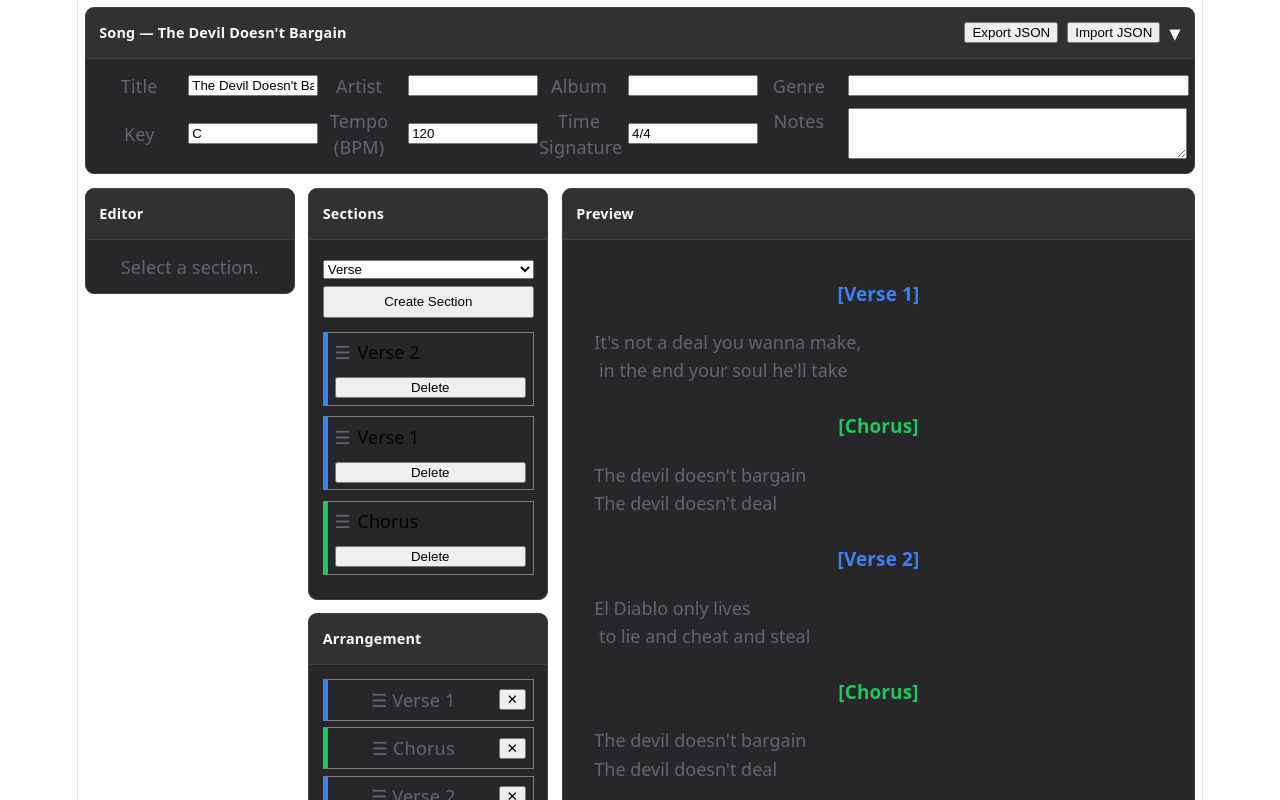
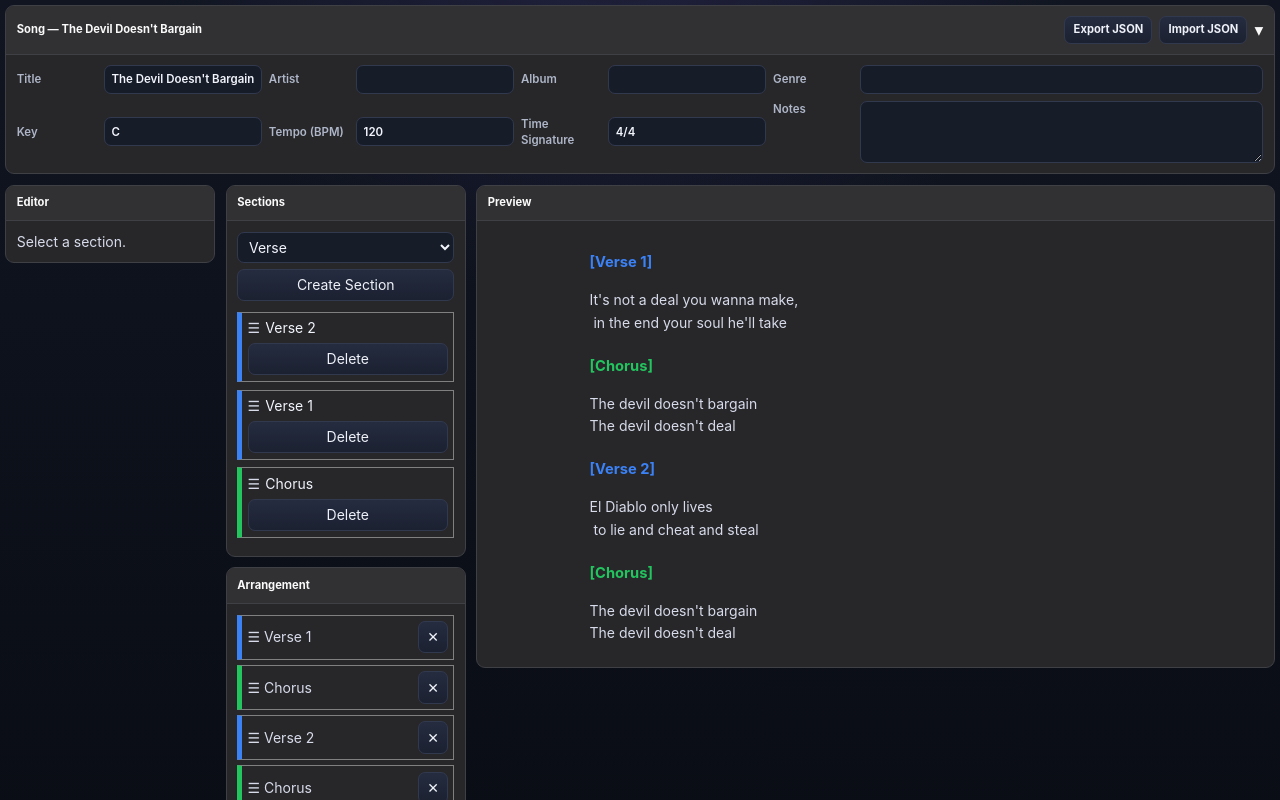
Before and after one commit to dstancomb3/Songwriter-Studio, a React (Vite) app: page / in a window 1280 px wide. Shown: the top 800 px of the page. Built offline with nearby package versions, Linux system fonts and the light colour scheme.

Commit message:
Restyle Songwriter Studio shell

```diff
--- a/src/index.css
+++ b/src/index.css
@@ -1,111 +1,390 @@
 :root {
-  --text: #6b6375;
-  --text-h: #08060d;
-  --bg: #fff;
-  --border: #e5e4e7;
-  --code-bg: #f4f3ec;
-  --accent: #aa3bff;
-  --accent-bg: rgba(170, 59, 255, 0.1);
-  --accent-border: rgba(170, 59, 255, 0.5);
-  --social-bg: rgba(244, 243, 236, 0.5);
-  --shadow:
-    rgba(0, 0, 0, 0.1) 0 10px 15px -3px, rgba(0, 0, 0, 0.05) 0 4px 6px -2px;
-
-  --sans: system-ui, 'Segoe UI', Roboto, sans-serif;
-  --heading: system-ui, 'Segoe UI', Roboto, sans-serif;
-  --mono: ui-monospace, Consolas, monospace;
-
-  font: 18px/145% var(--sans);
-  letter-spacing: 0.18px;
-  color-scheme: light dark;
-  color: var(--text);
-  background: var(--bg);
+  color-scheme: dark;
+  font-family: Inter, "Segoe UI", system-ui, sans-serif;
+  font-size: 14px;
+  line-height: 1.42;
+  font-weight: 400;
+  color: #d7dbea;
+  background: #0b0e16;
   font-synthesis: none;
   text-rendering: optimizeLegibility;
   -webkit-font-smoothing: antialiased;
-  -moz-osx-font-smoothing: grayscale;
-
-  @media (max-width: 1024px) {
-    font-size: 16px;
-  }
+  --shell: #0b0e16;
+  --shell-2: #111522;
+  --panel: rgba(20, 25, 38, 0.96);
+  --panel-header: rgba(30, 36, 53, 0.98);
+  --panel-border: #2b3348;
+  --panel-border-soft: rgba(83, 94, 126, 0.32);
+  --text: #d7dbea;
+  --muted: #8f98ad;
+  --bright: #f7f8fc;
+  --accent: #8b7cff;
+  --accent-2: #b47dff;
+  --paper: #f5f0e6;
+  --paper-2: #eee6d8;
+  --paper-text: #2c2a31;
+  --control: #171c29;
+  --control-hover: #202638;
+  --control-border: #31394f;
+  --focus: rgba(139, 124, 255, 0.24);
 }
 
-@media (prefers-color-scheme: dark) {
-  :root {
-    --text: #9ca3af;
-    --text-h: #f3f4f6;
-    --bg: #16171d;
-    --border: #2e303a;
-    --code-bg: #1f2028;
-    --accent: #c084fc;
-    --accent-bg: rgba(192, 132, 252, 0.15);
-    --accent-border: rgba(192, 132, 252, 0.5);
-    --social-bg: rgba(47, 48, 58, 0.5);
-    --shadow:
-      rgba(0, 0, 0, 0.4) 0 10px 15px -3px, rgba(0, 0, 0, 0.25) 0 4px 6px -2px;
-  }
-
-  #social .button-icon {
-    filter: invert(1) brightness(2);
-  }
-}
-
-#root {
-  width: 1126px;
-  max-width: 100%;
-  margin: 0 auto;
-  text-align: center;
-  border-inline: 1px solid var(--border);
-  min-height: 100svh;
-  display: flex;
-  flex-direction: column;
+* {
   box-sizing: border-box;
 }
 
+html,
+body,
+#root {
+  width: 100%;
+  min-width: 0;
+  min-height: 100%;
+  margin: 0;
+}
+
 body {
+  min-height: 100vh;
+  overflow: hidden;
+  background:
+    radial-gradient(circle at 48% -20%, rgba(111, 89, 196, 0.22), transparent 38%),
+    linear-gradient(180deg, #101521 0%, #090c13 100%);
+  color: var(--text);
+}
+
+button,
+input,
+select,
+textarea {
+  font: inherit;
+}
+
+button {
+  border: 1px solid var(--control-border);
+  border-radius: 7px;
+  padding: 0.38rem 0.58rem;
+  background: linear-gradient(180deg, #252c40 0%, #1b2130 100%);
+  color: #eef1f8;
+  cursor: pointer;
+  transition:
+    border-color 140ms ease,
+    background 140ms ease,
+    transform 140ms ease;
+}
+
+button:hover:not(:disabled) {
+  border-color: #55617e;
+  background: linear-gradient(180deg, #30384f 0%, #232a3c 100%);
+}
+
+button:active:not(:disabled) {
+  transform: translateY(1px);
+}
+
+button:disabled {
+  opacity: 0.45;
+  cursor: not-allowed;
+}
+
+input,
+select,
+textarea {
+  border: 1px solid var(--control-border);
+  border-radius: 7px;
+  padding: 0.38rem 0.48rem;
+  background: var(--control);
+  color: #f1f4fb;
+  outline: none;
+  transition:
+    border-color 140ms ease,
+    box-shadow 140ms ease,
+    background 140ms ease;
+}
+
+input:hover,
+select:hover,
+textarea:hover {
+  border-color: #46516e;
+}
+
+input:focus,
+select:focus,
+textarea:focus {
+  border-color: var(--accent);
+  box-shadow: 0 0 0 3px var(--focus);
+  background: #1a2030;
+}
+
+textarea {
+  resize: vertical;
+}
+
+label {
+  color: #aeb6c8;
+  font-size: 0.82rem;
+  font-weight: 600;
+}
+
+hr {
+  border: 0;
+  border-top: 1px solid var(--panel-border-soft);
+  margin: 0.65rem 0;
+}
+
+p {
   margin: 0;
 }
 
 h1,
-h2 {
-  font-family: var(--heading);
-  font-weight: 500;
-  color: var(--text-h);
+h2,
+h3,
+h4 {
+  margin-top: 0;
 }
 
-h1 {
-  font-size: 56px;
-  letter-spacing: -1.68px;
-  margin: 32px 0;
-  @media (max-width: 1024px) {
-    font-size: 36px;
-    margin: 20px 0;
+.app-shell {
+  height: 100vh;
+  width: 100%;
+  display: flex;
+  flex-direction: column;
+  gap: 0.5rem;
+  padding: 0.5rem;
+  overflow: hidden;
+}
+
+.song-strip {
+  flex: 0 0 auto;
+  min-width: 0;
+}
+
+.workspace-grid {
+  flex: 1 1 auto;
+  min-height: 0;
+  min-width: 0;
+  display: grid;
+  grid-template-columns: 190px 210px minmax(0, 1fr);
+  gap: 0.5rem;
+  align-items: start;
+}
+
+.workspace-column {
+  min-width: 0;
+  min-height: 0;
+  display: flex;
+  flex-direction: column;
+  gap: 0.5rem;
+}
+
+.workspace-column--structure {
+  overflow-y: auto;
+  max-height: 100%;
+  padding-right: 1px;
+}
+
+.workspace-preview {
+  min-width: 0;
+  min-height: 0;
+  height: 100%;
+}
+
+.app-panel {
+  background: var(--panel);
+  border: 1px solid var(--panel-border);
+  border-radius: 11px;
+  overflow: hidden;
+  box-shadow:
+    0 14px 34px rgba(0, 0, 0, 0.22),
+    inset 0 1px 0 rgba(255, 255, 255, 0.025);
+  backdrop-filter: blur(14px);
+}
+
+.app-panel__header {
+  min-height: 35px;
+  padding: 0.52rem 0.68rem;
+  border-bottom: 1px solid var(--panel-border-soft);
+  display: flex;
+  align-items: center;
+  justify-content: space-between;
+  gap: 0.6rem;
+  background:
+    linear-gradient(180deg, rgba(38, 45, 66, 0.98) 0%, rgba(28, 34, 50, 0.98) 100%);
+  color: var(--bright);
+  font-size: 0.78rem;
+  font-weight: 700;
+  letter-spacing: 0.01em;
+}
+
+.app-panel__header-actions {
+  display: flex;
+  align-items: center;
+  gap: 0.35rem;
+}
+
+.app-panel__header-actions button {
+  padding: 0.28rem 0.48rem;
+  font-size: 0.73rem;
+}
+
+.app-panel__body {
+  padding: 0.6rem;
+}
+
+.song-meta-grid {
+  display: grid;
+  grid-template-columns:
+    minmax(180px, 1.15fr)
+    minmax(160px, 0.9fr)
+    minmax(160px, 0.9fr)
+    minmax(220px, 1.25fr);
+  gap: 0.42rem 0.58rem;
+  align-items: start;
+}
+
+.song-meta-field {
+  display: grid;
+  grid-template-columns: 64px minmax(0, 1fr);
+  align-items: center;
+  gap: 0.4rem;
+  min-width: 0;
+}
+
+.song-meta-field--notes {
+  grid-column: 4;
+  grid-row: 1 / span 2;
+  align-items: start;
+}
+
+.song-meta-field input,
+.song-meta-field textarea {
+  width: 100%;
+  min-width: 0;
+}
+
+.song-meta-field textarea {
+  min-height: 58px;
+  max-height: 74px;
+  resize: none;
+}
+
+.preview-shell {
+  height: 100%;
+}
+
+.preview-shell .app-panel {
+  height: 100%;
+  display: flex;
+  flex-direction: column;
+}
+
+.preview-shell .app-panel__body {
+  flex: 1 1 auto;
+  min-height: 0;
+  display: flex;
+  padding: 0.6rem;
+  overflow: hidden;
+}
+
+.preview-paper {
+  width: min(760px, 100%);
+  height: 100%;
+  min-height: 0;
+  margin: 0 auto;
+  padding: 1rem 1.15rem 1.3rem;
+  overflow-y: auto;
+  border: 1px solid rgba(112, 99, 79, 0.2);
+  border-radius: 12px;
+  color: var(--paper-text);
+  background:
+    linear-gradient(rgba(255, 255, 255, 0.18), rgba(255, 255, 255, 0)),
+    linear-gradient(180deg, var(--paper) 0%, var(--paper-2) 100%);
+  box-shadow:
+    0 20px 45px rgba(0, 0, 0, 0.24),
+    inset 0 1px 0 rgba(255, 255, 255, 0.65);
+}
+
+.preview-section {
+  padding: 0.42rem 0.55rem 0.55rem;
+  border-radius: 8px;
+  transition: background 140ms ease;
+}
+
+.preview-section:hover {
+  background: rgba(255, 255, 255, 0.28);
+}
+
+.preview-section + .preview-section {
+  margin-top: 0.3rem;
+}
+
+.preview-section__title {
+  margin: 0 0 0.22rem;
+  font-size: 0.76rem;
+  line-height: 1.2;
+  font-weight: 800;
+  letter-spacing: 0.055em;
+  text-transform: uppercase;
+}
+
+.preview-lyrics {
+  width: 100%;
+  margin: 0;
+  padding: 0;
+  resize: none;
+  overflow: hidden;
+  border: 0;
+  border-radius: 0;
+  outline: none;
+  box-shadow: none;
+  background: transparent;
+  color: #302d35;
+  font-family: Georgia, "Times New Roman", serif;
+  font-size: 0.95rem;
+  line-height: 1.52;
+  white-space: pre-wrap;
+}
+
+.preview-lyrics:hover,
+.preview-lyrics:focus {
+  border: 0;
+  background: transparent;
+  box-shadow: none;
+}
+
+::-webkit-scrollbar {
+  width: 9px;
+  height: 9px;
+}
+
+::-webkit-scrollbar-track {
+  background: transparent;
+}
+
+::-webkit-scrollbar-thumb {
+  background: #343d56;
+  border: 2px solid transparent;
+  border-radius: 999px;
+  background-clip: padding-box;
+}
+
+::-webkit-scrollbar-thumb:hover {
+  background: #46516e;
+  border: 2px solid transparent;
+  background-clip: padding-box;
+}
+
+@media (max-width: 1180px) {
+  :root {
+    font-size: 13px;
+  }
+
+  .workspace-grid {
+    grid-template-columns: 170px 190px minmax(0, 1fr);
+  }
+
+  .song-meta-grid {
+    grid-template-columns: repeat(4, minmax(0, 1fr));
+  }
+
+  .song-meta-field {
+    grid-template-columns: 54px minmax(0, 1fr);
   }
 }
-h2 {
-  font-size: 24px;
-  line-height: 118%;
-  letter-spacing: -0.24px;
-  margin: 0 0 8px;
-  @media (max-width: 1024px) {
-    font-size: 20px;
-  }
-}
-p {
-  margin: 0;
-}
-
-code,
-.counter {
-  font-family: var(--mono);
-  display: inline-flex;
-  border-radius: 4px;
-  color: var(--text-h);
-}
-
-code {
-  font-size: 15px;
-  line-height: 135%;
-  padding: 4px 8px;
-  background: var(--code-bg);
-}
```
